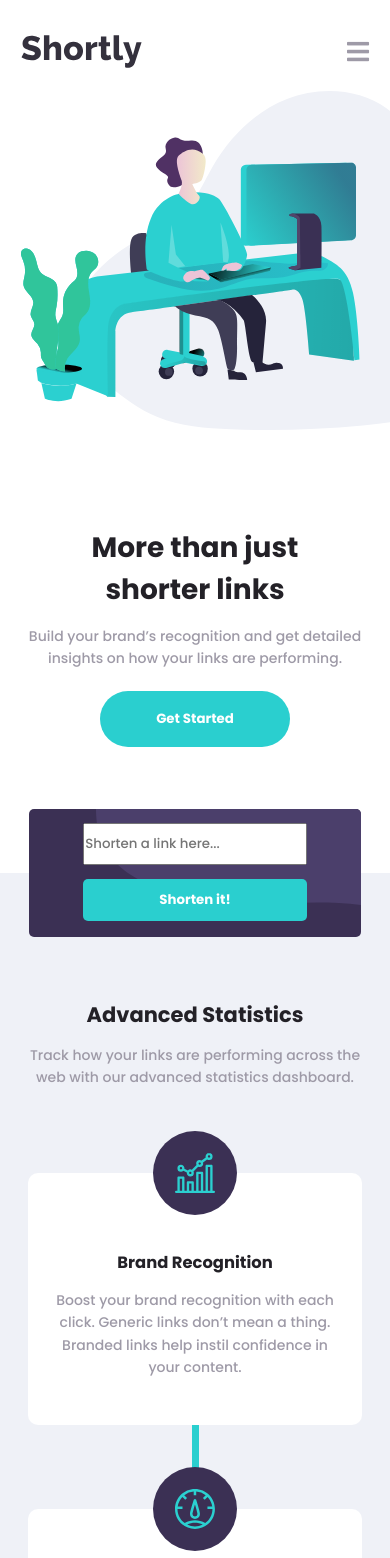
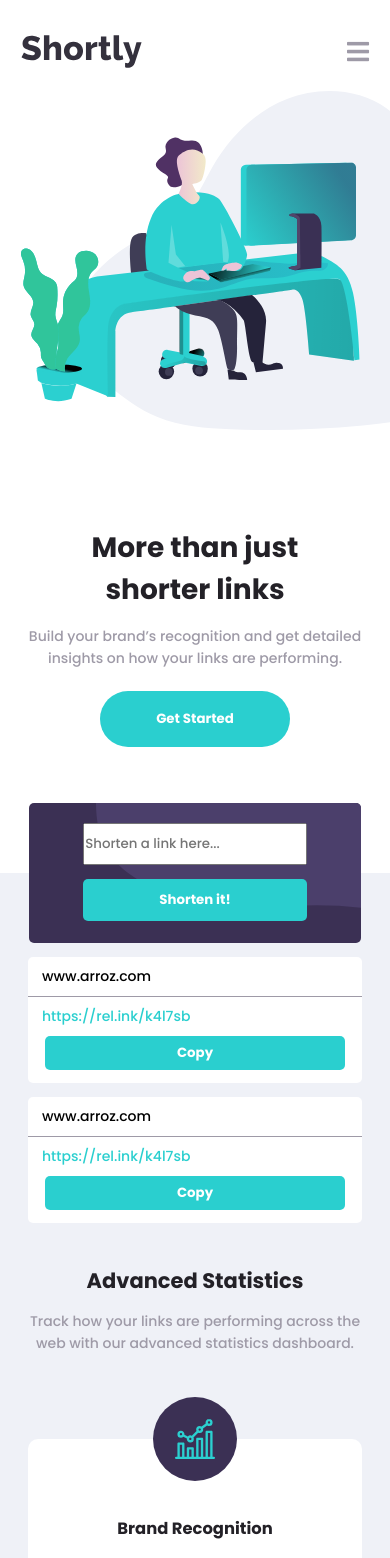
Before and after one commit to VictorKyHugo/shortner-react, a React (Create React App) app: page / in a window 390 px wide. Shown: the top 1558 px of the page. Built offline with nearby package versions, Linux system fonts and the light colour scheme.

Commit message:
mobile style done

```diff
--- a/src/App.js
+++ b/src/App.js
@@ -3,7 +3,6 @@ import Main from './components/Main/Main'
 import Statistics from './components/Statistics/Statistics'
 import Boost from './components/Boost/Boost'
 import Footer from './components/Footer/Footer'
-import Shorten from './components/Shorten/Shorten'
 
 function App() {
   return (
--- /dev/null
+++ b/src/components/Link/Link.js
@@ -0,0 +1,14 @@
+import './Link.scss'
+
+function Link() {
+    return (
+        <div className="link">
+            <span className="link__complete">www.arroz.com</span>
+            <div className="link__line"></div>
+            <span className="link__short">https://rel.ink/k4l7sb</span>
+            <button className="link__button">Copy</button>
+        </div>
+    )
+}
+
+export default Link
--- /dev/null
+++ b/src/components/Link/Link.scss
@@ -0,0 +1,45 @@
+@use "../../styles/abstracts/colors";
+
+.link{
+    background: white;
+
+    height: 9rem;
+    border-radius: 5px;
+
+    display: flex;
+    flex-direction: column;
+    align-items: center;
+
+    margin: 0 2rem 1rem;
+
+
+    &__line{
+        height: 1px;
+        width: 100%;
+        background: colors.$grayish-violet;
+    }
+
+    span{
+        padding: 0.65rem;
+        padding-left: 1rem;
+        width: 100%;
+        text-align: left;
+
+
+    }
+
+    &__short{
+        color: colors.$cyan;
+    }
+
+    &__button{
+        background: colors.$cyan;
+        color: white;
+        font-weight: bold;
+        width: 90%;
+        height: 2.4rem;
+
+        border: none;
+        border-radius: 5px;
+    }
+}
--- a/src/components/Shorten/Shorten.js
+++ b/src/components/Shorten/Shorten.js
@@ -18,9 +18,9 @@ function Shorten() {
 
     return (
         <div className="shorten">
-            <form>
-                <input placeholder="Shorten a link here..." value={link} onChange={inputHandler} />
-                <button onClick={teste}> Shorten it!</button>
+            <form className="shorten__form">
+                <input className="shorten__form__input" placeholder="Shorten a link here..." value={link} onChange={inputHandler} />
+                <button className="shorten__form__button" onClick={teste}> Shorten it!</button>
             </form>
             <div className="shorten__background">
                 <img src={background} alt="background" />
--- a/src/components/Shorten/Shorten.scss
+++ b/src/components/Shorten/Shorten.scss
@@ -3,11 +3,11 @@
 .shorten{
 
     position: absolute;
-    bottom: calc(128px / -2);
+    bottom: calc(140px / -2);
     left: 50%;
     margin-left: calc(85% / -2);
 
-    height: 128px;
+    height: 140px;
     width: 85%;
     border-radius: 5px;
 
@@ -17,21 +17,30 @@
     display: flex;
     justify-content: center;
 
-    form{
+    &__form{
 
         position: absolute;
         z-index: 10;
 
+        padding-top: 6.5px;
+
         display: flex;
         flex-direction: column;
         align-items: center;
-        input{
+
+        &__input{
             width: 85%;
             height: 3rem;
             margin : 1rem 0;
+
+         :focus{
+            outline: none !important;
+            border-color: red;
+            box-shadow: 0 0 10px red;
+         }
         }
 
-        button{
+        &__button{
             width: 85%;
             height: 3rem;
 
--- a/src/components/Statistics/Statistics.js
+++ b/src/components/Statistics/Statistics.js
@@ -4,6 +4,7 @@ import Card from './Card/Card'
 import brand from '../../assets/images/icon-brand-recognition.svg'
 import records from '../../assets/images/icon-detailed-records.svg'
 import customizable from '../../assets/images/icon-fully-customizable.svg'
+import Link from "../Link/Link"
 
 function Statistics() {
 
@@ -31,6 +32,11 @@ function Statistics() {
 
     return (
         <div className="statistics">
+            <div className="statistics__link_container">
+                <Link />
+                <Link />
+            </div>
+
             <div className="statistics__content">
                 <h2>Advanced Statistics</h2>
                 <p>Track how your links are performing across the web with our
--- a/src/components/Statistics/Statistics.scss
+++ b/src/components/Statistics/Statistics.scss
@@ -2,10 +2,12 @@
 
 
 .statistics{
-    padding-top: 9rem;
+    padding-top: 6rem;
     padding-bottom: 5rem;
     background-color: #eff1f7;
     text-align: center;
+
+
 
 
     &__content{
@@ -13,6 +15,7 @@
         margin: 0 2rem;
 
         h2{
+            margin-top: 3rem;
             color: colors.$very-dark-violet;
             margin-bottom: 1rem;
         }
```
